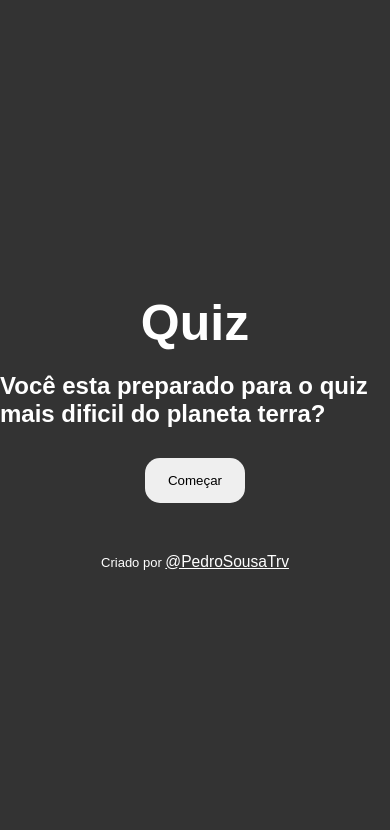
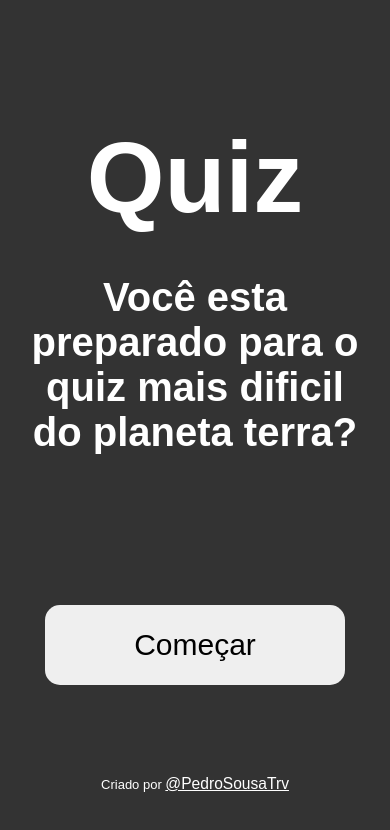
Before and after one commit to PedroSousaTrv/QUIZ-Impossivel, a plain HTML site: page index.html in a window 390 px wide. Drawn offline with Linux system fonts and the light colour scheme.

Commit message:
Atualização de 22/06/2025

```diff
--- a/index.html
+++ b/index.html
@@ -4,8 +4,9 @@
     <meta charset="UTF-8">
     <meta http-equiv="X-UA-Compatible" content="IE=edge">
     <meta name="viewport" content="width=device-width, initial-scale=1.0">
-    <title>Quiz</title>
+    <title>IMPOSSIBLE Quiz</title>
     <link rel="stylesheet" href="style.css" />
+    <link rel="stylesheet" href="style2.css" />
 </head>
 <body>
     <div class="progress">
@@ -34,9 +35,8 @@
         <button onclick ="restart()">Fazer novamente</button>
     </div>
 
-    <footer>Criado por <a href="https://github.com/PedroSousaTrv">@PedroSousaTrv</a></footer>
-
     <script src="questions.js"></script>
     <script src="script.js"></script>
 </body>
+    <footer>Criado por <a href="https://github.com/PedroSousaTrv">@PedroSousaTrv</a></footer>
 </html>
--- a/style.css
+++ b/style.css
@@ -1,3 +1,4 @@
+
 * {
     margin: 0;
     padding: 0;
@@ -6,7 +7,7 @@
 
 body {
     display: flex;
-    min-height: 100vh;
+    height: 98vh;
     justify-content: center;
     align-items: center;
     flex-direction: column;
--- /dev/null
+++ b/style2.css
@@ -0,0 +1,54 @@
+@media (max-width: 900px){
+
+    .progress{
+        height: 8Spx;
+    }
+    body{
+        display: flex;
+        height: 95vh;
+        flex-direction: column;
+    }
+    h1{
+        margin: 20px;
+        text-align: center;
+        margin-top: 120px;
+        font-size: 100px;
+        margin-bottom: 20px;
+    }
+    h2{
+        margin: 20px;
+        text-align: center;
+        font-size: 40px;
+    }
+    .start{
+        margin-top: 130px;
+        margin-bottom: 40px;
+        font-size: 30px;
+        width: 300px;
+        height: 80px;
+    }
+    footer{
+        margin-top: 1000px
+        font-size: 15px;
+        height: 5vh;
+    }
+    .question{
+        font-size: 25px;
+        text-align: center;
+        margin-bottom: 5cqb;
+    }
+    .option{
+        height: 60px;
+        font-size: 30px;
+        text-align: center;
+    }
+    .option span{
+        height: 60px;
+        width: 60px;
+        font-size: 30px;
+    }
+
+
+
+
+}
```
